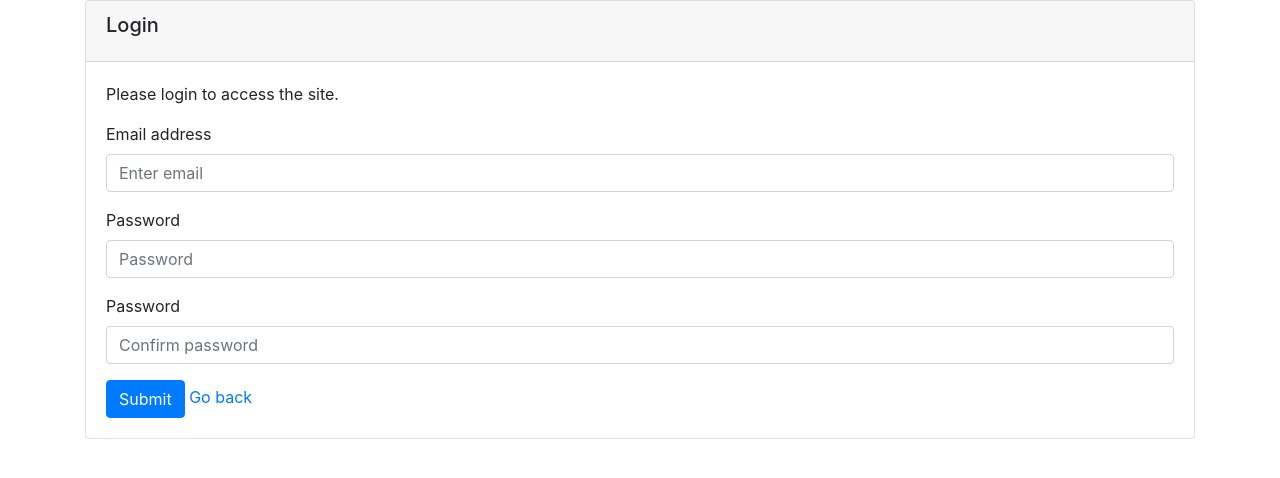
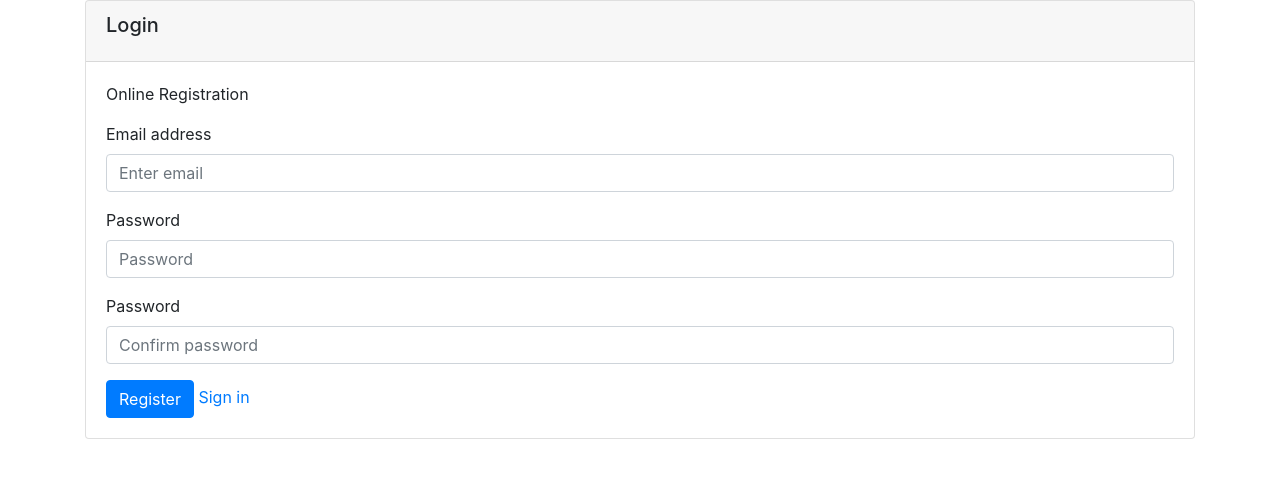
Before and after one commit to dahongj/Airlines, a Flask app: page /register in a window 1280 px wide. Shown: the part 56-534 px from the top of the page. Run offline with Flask 3, Linux system fonts and the light colour scheme; some libraries are stand-ins or nearby versions.

Commit message:
Changed page layout

```diff
--- a/auth.py
+++ b/auth.py
@@ -7,7 +7,7 @@ auth = Blueprint('auth',__name__)
 conn = pymysql.connect(host='localhost',
                         user='root',
                         password='',
-                        db='airplane',
+                        db='airticket',
                         charset='utf8mb4',
                         cursorclass=pymysql.cursors.DictCursor)
 
--- a/templates/base.html
+++ b/templates/base.html
@@ -20,7 +20,7 @@
     </head>
     <body>
         <nav class="navbar navbar-expand-lg navbar-light bg-light">
-            <a class="navbar-brand" href="#">Airline</a>
+            <a class="navbar-brand" href="/">Airline</a>
             <button class="navbar-toggler" type="button" data-toggle="collapse" data-target="#navbarNav" aria-controls="navbarNav" aria-expanded="false" aria-label="Toggle navigation">
               <span class="navbar-toggler-icon"></span>
             </button>
--- a/templates/login.html
+++ b/templates/login.html
@@ -18,14 +18,14 @@
 							<label for="password">Password</label>
 							<input type="password" class="form-control" id="password" name="password" placeholder="Password" required>
 						</div>
-						<button type="submit" class="btn btn-primary">Submit</button>
+						<button type="submit" class="btn btn-primary">Login</button>
 						{% if error %}
 							<br/>
 							<br/>
 							<div class="alert alert-danger" role="alert"><strong>Error:</strong> {{error}}</div>
 						{% endif %}
 
-					<a href="/">Go back</a>
+					<a href="register">Register</a>
 					</form>
 				</div>
 			</div>
--- a/templates/register.html
+++ b/templates/register.html
@@ -8,7 +8,7 @@
 					<h5 class="card-title">Login</h5>
 				</div>
 				<div class="card-body">
-					<p class="card-text">Please login to access the site.</p>
+					<p class="card-text">Online Registration</p>
 					<form action="/registerAuth" method="POST">
 						<div class="form-group">
 							<label for="email">Email address</label>
@@ -22,14 +22,14 @@
 							<label for="confirm password">Password</label>
 							<input type="password" class="form-control" id="confirm password" name="confirm password" placeholder="Confirm password" required>
 						</div>
-						<button type="submit" class="btn btn-primary">Submit</button>
+						<button type="submit" class="btn btn-primary">Register</button>
 						{% if error %}
 							<br/>
 							<br/>
 							<div class="alert alert-danger" role="alert"><strong>Error:</strong> {{error}}</div>
 						{% endif %}
 
-					<a href="/">Go back</a>
+					<a href="login">Sign in</a>
 					</form>
 				</div>
 			</div>
```
